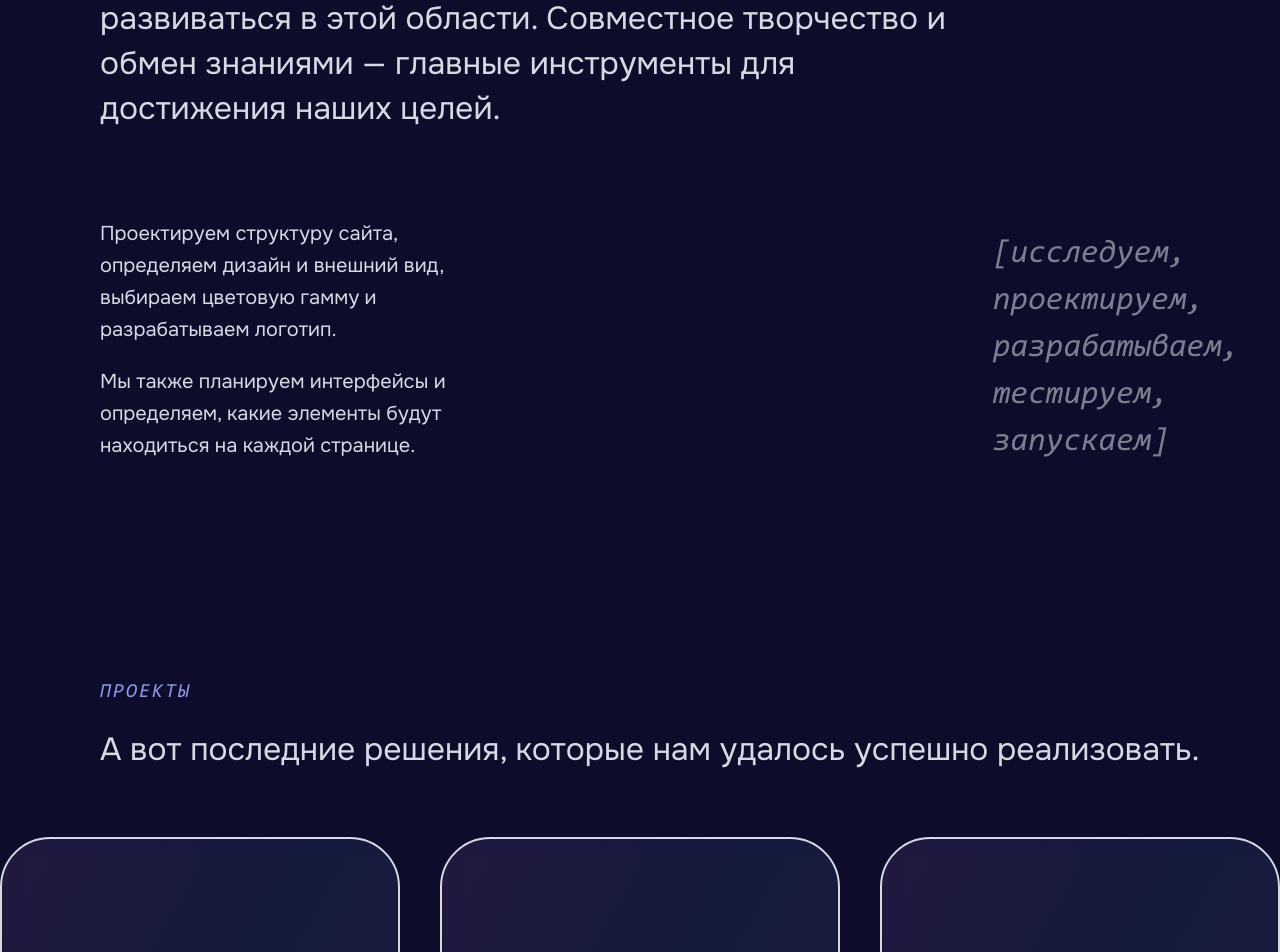
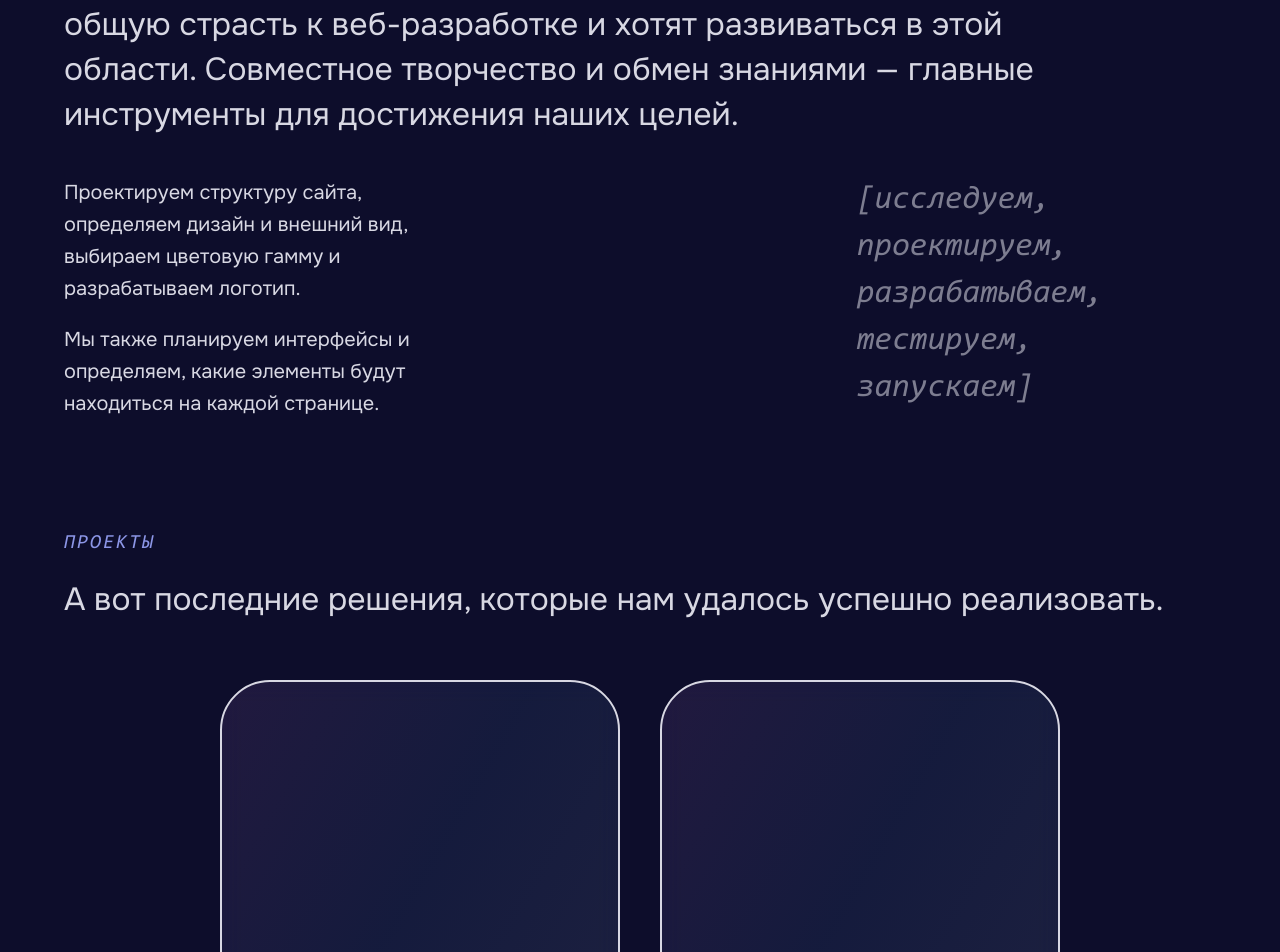
Before and after one commit to Isas2g/web-studio-react, a React app: page / in a window 1280 px wide. Shown: the part 980-1932 px from the top of the page. Built offline with nearby package versions, Linux system fonts and the light colour scheme.

Commit message:
fix: изменены отступы согласно код-ревью

```diff
--- a/src/widgets/Application/index.tsx
+++ b/src/widgets/Application/index.tsx
@@ -5,7 +5,8 @@ import Button from '../../shared/ui/Button';
 
 const Application = () => {
   return (
-    <div className={classes['container']}>
+    <div className={'container'}>
+      <div className={classes['container-application']}>
         <div className={classes['application-title']}>
           <HeroTitle style={{ maxWidth: '100%' }}>
             Стань частью команды, просто &#123;
@@ -21,6 +22,7 @@ const Application = () => {
           <Button isAction text={'Перейти на форму с заявкой'} />
         </div>
       </div>
+    </div>
   );
 };
 
--- a/src/widgets/Application/style.module.scss
+++ b/src/widgets/Application/style.module.scss
@@ -1,9 +1,10 @@
 @import 'shared/styles/variables.scss';
 
-.container {
+.container-application {
   display: flex;
   flex-direction: column;
   align-items: center;
+  padding: 8% 0 0 0;
 }
 
 .blue-pink-gradient {
--- a/src/widgets/MainProjects/index.tsx
+++ b/src/widgets/MainProjects/index.tsx
@@ -8,7 +8,7 @@ import Button from '../../shared/ui/Button';
 
 const MainProjects = () => {
   return (
-    <div className={classes['third-block-container']}>
+    <div className={'container'}>
       <div className={classes['text-project-container']}>
         <Title>Проекты</Title>
         <Subtitle>
--- a/src/widgets/MainProjects/style.module.scss
+++ b/src/widgets/MainProjects/style.module.scss
@@ -1,10 +1,6 @@
-.third-block-container {
-  margin: 0 0 5% 0;
-}
-
 .text-project-container {
   text-align: start;
-  margin: 200px 0 0 100px;
+  padding: 8% 0 0 0;
 }
 
 .projects-list-container {
--- a/src/widgets/MainSecondBlock/index.tsx
+++ b/src/widgets/MainSecondBlock/index.tsx
@@ -7,7 +7,7 @@ import Subtitle from '../../shared/ui/Subtitle';
 
 const MainSecondBlock = () => {
   return (
-    <div className={classes['second-block-container']}>
+    <div className={'container'}>
       <div className={classes['text-container']}>
         <Title>What about &#34;About Web&#34;?</Title>
         <Subtitle>
@@ -16,6 +16,8 @@ const MainSecondBlock = () => {
           творчество и обмен знаниями — главные инструменты для достижения наших
           целей.
         </Subtitle>
+      </div>
+      <div className={classes['block']}>
         <div className={classes['second-part']}>
           <div className={classes['paragraphs']}>
             <Paragraph>
@@ -27,6 +29,7 @@ const MainSecondBlock = () => {
               Мы также планируем интерфейсы и определяем, какие элементы будут
               находиться на каждой странице.
             </Paragraph>
+          </div>
         </div>
         <div className={classes['list-container']}>
           <List
@@ -41,7 +44,6 @@ const MainSecondBlock = () => {
         </div>
       </div>
     </div>
-    </div>
   );
 };
 
--- a/src/widgets/MainSecondBlock/style.module.scss
+++ b/src/widgets/MainSecondBlock/style.module.scss
@@ -1,18 +1,12 @@
-.second-block-container {
-  margin: 200px 0 0 100px;
-}
-
 .text-container {
   text-align: start;
-  margin: 0 312px 0 0;
+  padding: 5% 0 0 0;
+  max-width: 1028px;
 }
 
 .list-container {
-  margin: 0 0 0 0;
-  position: relative;
-  left: 450px;
-  top: 100px;
   display: flex;
+  padding: 40px 0 0 0;
   flex-direction: column;
 }
 
@@ -25,3 +19,11 @@
   display: flex;
   flex-direction: row;
 }
+
+.block {
+  display: flex;
+  flex-direction: row;
+  //justify-content: space-between;
+  gap: 350px;
+  text-align: start;
+}
--- a/src/widgets/MainTechnologies/index.tsx
+++ b/src/widgets/MainTechnologies/index.tsx
@@ -6,7 +6,7 @@ import Paragraph from '../../shared/ui/Paragraph';
 
 const MainTechnologies = () => {
   return (
-    <div className={classes['container']}>
+    <div className={'container'}>
       <div className={classes['container-technologies']}>
         <Title>
           <span className={classes['square-brackets']}>&#123;</span>Используемые
--- a/src/widgets/MainTechnologies/style.module.scss
+++ b/src/widgets/MainTechnologies/style.module.scss
@@ -2,6 +2,7 @@
 
 .container-technologies {
   text-align: start;
+  padding: 8% 0 0 0;
 }
 
 .subtitle-container {
```
Lines whose indentation alone changed are shown as unchanged.
